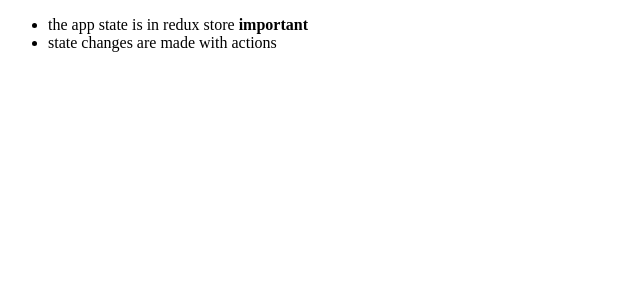
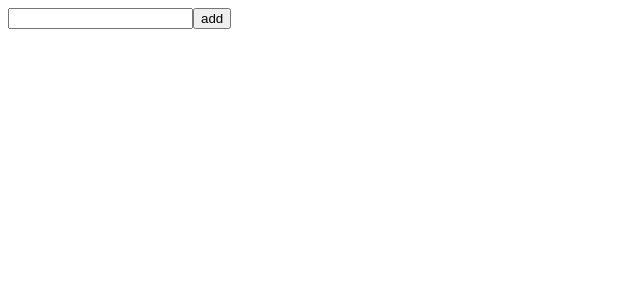
Before and after one commit to kevinmulier/FSO_redux, a React (Vite) app in the folder notes/: page / in a window 1280 px wide. Shown: the top 300 px of the page, without its empty margins (0-640 px from the left). Built offline with nearby package versions, Linux system fonts and the light colour scheme.

Commit message:
refactor into components

```diff
--- a/notes/package.json
+++ b/notes/package.json
@@ -13,6 +13,7 @@
   "dependencies": {
     "react": "^18.2.0",
     "react-dom": "^18.2.0",
+    "react-redux": "^9.1.0",
     "redux": "^5.0.1"
   },
   "devDependencies": {
--- a/notes/src/App.jsx
+++ b/notes/src/App.jsx
@@ -0,0 +1,22 @@
+import NewNote from './components/NewNote';
+import Notes from './components/Notes';
+import { toggleImportanceOf } from './reducers/noteReducer';
+import { useDispatch, useSelector } from 'react-redux';
+
+const App = () => {
+  const dispatch = useDispatch();
+  const notes = useSelector((state) => state);
+
+  const toggleImportance = (id) => {
+    dispatch(toggleImportanceOf(id));
+  };
+
+  return (
+    <div>
+      <NewNote />
+      <Notes />
+    </div>
+  );
+};
+
+export default App;
--- /dev/null
+++ b/notes/src/components/NewNote.jsx
@@ -0,0 +1,23 @@
+import { useDispatch } from 'react-redux';
+import { createNote } from '../reducers/noteReducer';
+
+const NewNote = () => {
+  const dispatch = useDispatch();
+
+  const addNote = (event) => {
+    event.preventDefault();
+    const content = event.target.note.value;
+    event.target.note.value = '';
+
+    dispatch(createNote(content));
+  };
+
+  return (
+    <form onSubmit={addNote}>
+      <input name="note" />
+      <button type="submit">add</button>
+    </form>
+  );
+};
+
+export default NewNote;
--- /dev/null
+++ b/notes/src/components/Notes.jsx
@@ -0,0 +1,30 @@
+import { useDispatch, useSelector } from 'react-redux';
+import { toggleImportanceOf } from '../reducers/noteReducer';
+
+const Note = ({ note, handleClick }) => {
+  return (
+    <li onClick={handleClick}>
+      {note.content}
+      <strong> {note.important ? 'important' : ''}</strong>
+    </li>
+  );
+};
+
+const Notes = () => {
+  const dispatch = useDispatch();
+  const notes = useSelector((state) => state);
+
+  return (
+    <ul>
+      {notes.map((note) => (
+        <Note
+          key={note.id}
+          note={note}
+          handleClick={() => dispatch(toggleImportanceOf(note.id))}
+        />
+      ))}
+    </ul>
+  );
+};
+
+export default Notes;
--- a/notes/src/main.jsx
+++ b/notes/src/main.jsx
@@ -1,47 +1,14 @@
 import ReactDOM from 'react-dom/client';
+import { createStore } from 'redux';
+import { Provider } from 'react-redux';
 
+import App from './App';
 import noteReducer from './reducers/noteReducer';
-import { createStore } from 'redux';
 
 const store = createStore(noteReducer);
 
-store.dispatch({
-  type: 'NEW_NOTE',
-  payload: {
-    content: 'the app state is in redux store',
-    important: true,
-    id: 1,
-  },
-});
-
-store.dispatch({
-  type: 'NEW_NOTE',
-  payload: {
-    content: 'state changes are made with actions',
-    important: false,
-    id: 2,
-  },
-});
-
-const App = () => {
-  return (
-    <div>
-      <ul>
-        {store.getState().map((note) => (
-          <li key={note.id}>
-            {note.content} <strong>{note.important ? 'important' : ''}</strong>
-          </li>
-        ))}
-      </ul>
-    </div>
-  );
-};
-
-const root = ReactDOM.createRoot(document.getElementById('root'));
-
-const renderApp = () => {
-  root.render(<App />);
-};
-
-renderApp();
-store.subscribe(renderApp);
+ReactDOM.createRoot(document.getElementById('root')).render(
+  <Provider store={store}>
+    <App />
+  </Provider>,
+);
--- a/notes/src/reducers/noteReducer.js
+++ b/notes/src/reducers/noteReducer.js
@@ -18,4 +18,26 @@
   }
 };
 
+const generateId = () => {
+  return (Math.random() * 100000000).toFixed(0);
+};
+
+export const createNote = (content) => {
+  return {
+    type: 'NEW_NOTE',
+    payload: {
+      content,
+      important: false,
+      id: generateId(),
+    },
+  };
+};
+
+export const toggleImportanceOf = (id) => {
+  return {
+    type: 'TOGGLE_IMPORTANCE',
+    payload: { id },
+  };
+};
+
 export default noteReducer;
```
Also changed, not shown: 1 other file (tests, documents, lock files or other folders).
